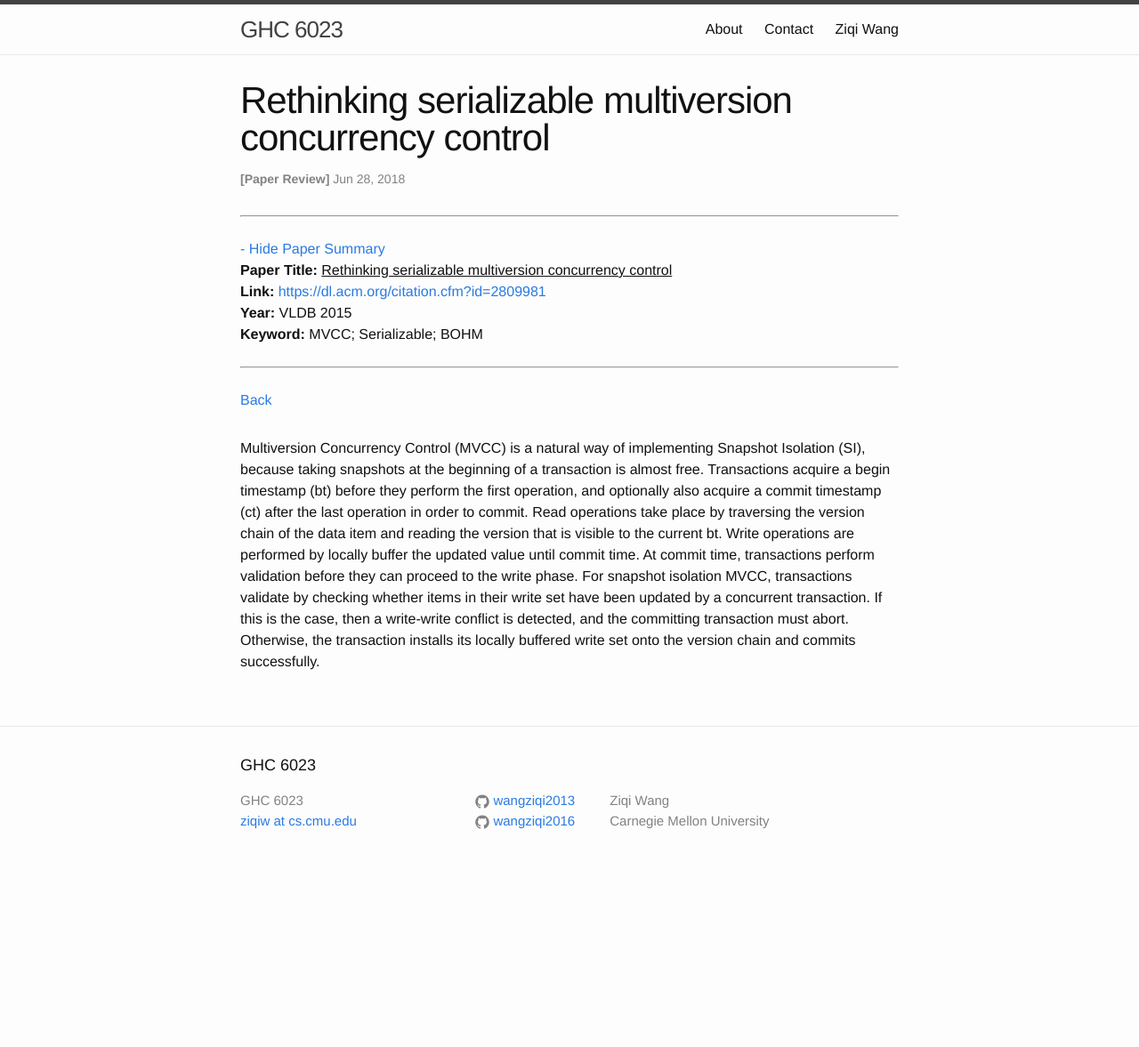
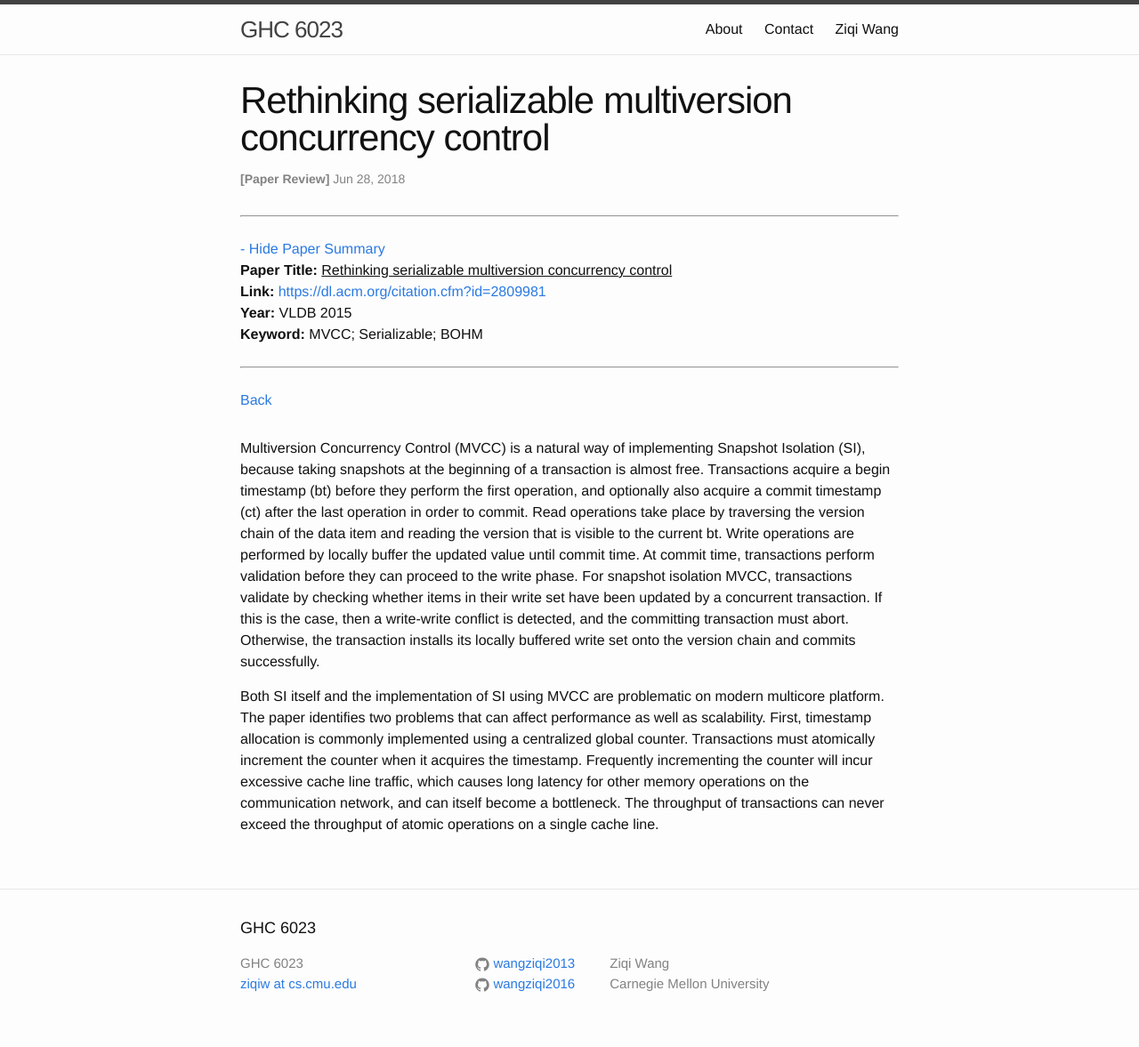
Before and after one commit to wangziqi2013/wangziqi2013.github.io, a Jekyll site: the page built from _posts/2018-06-28-Rethinking-Serializable-MVCC.markdown, in a window 1280 px wide. Shown: the whole page at 89% size. Built offline with Jekyll 4.4.1, drawn with Linux system fonts in a browser that asks for light colours; before the commit the page ends 994 px from its top, so only the background shows below that.

Commit message:
Finish first problem

```diff
--- a/_posts/2018-06-28-Rethinking-Serializable-MVCC.markdown
+++ b/_posts/2018-06-28-Rethinking-Serializable-MVCC.markdown
@@ -24,3 +24,11 @@ For snapshot isolation MVCC, transactions validate by checking whether items in
 have been updated by a concurrent transaction. If this is the case, then a write-write conflict is
 detected, and the committing transaction must abort. Otherwise, the transaction installs its locally
 buffered write set onto the version chain and commits successfully.
+
+Both SI itself and the implementation of SI using MVCC are problematic on modern multicore platform.
+The paper identifies two problems that can affect performance as well as scalability. First, timestamp
+allocation is commonly implemented using a centralized global counter. Transactions must atomically
+increment the counter when it acquires the timestamp. Frequently incrementing the counter will
+incur excessive cache line traffic, which causes long latency for other memory operations on the
+communication network, and can itself become a bottleneck. The throughput of transactions can never
+exceed the throughput of atomic operations on a single cache line.
```
